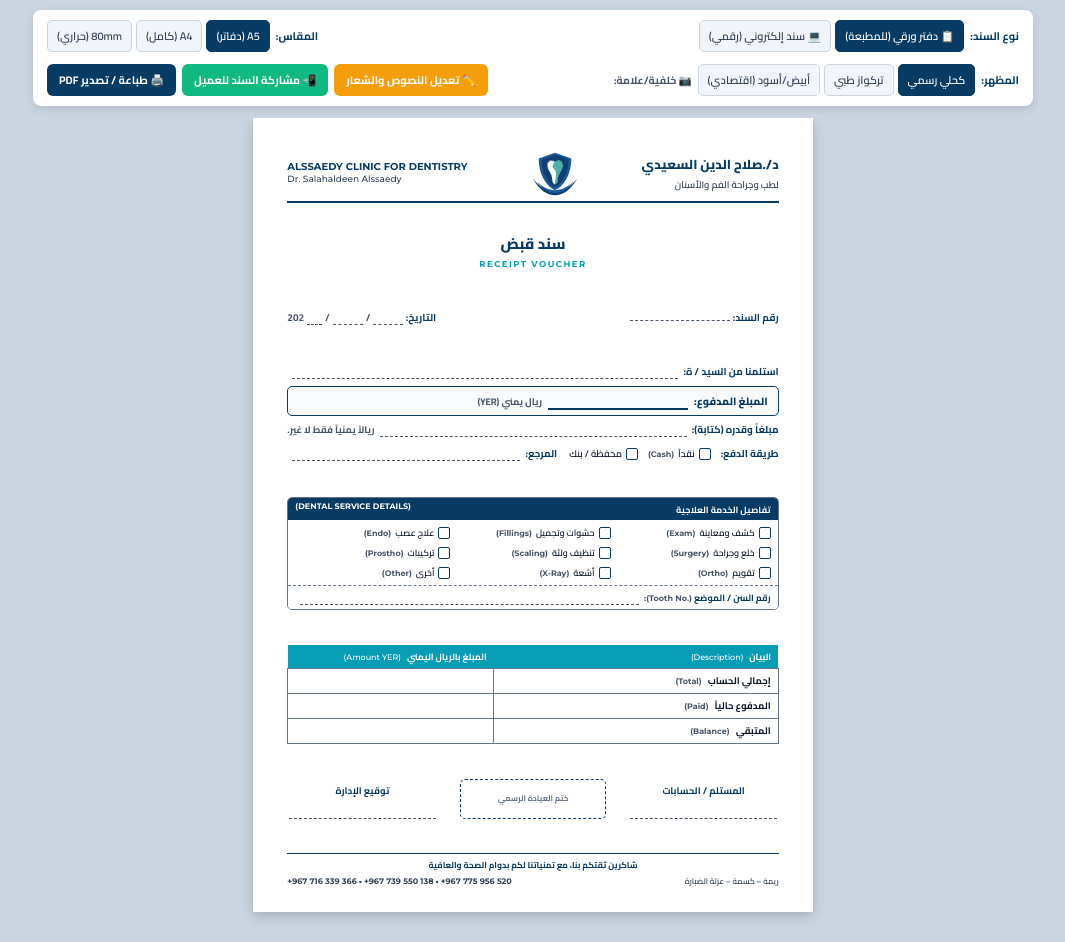
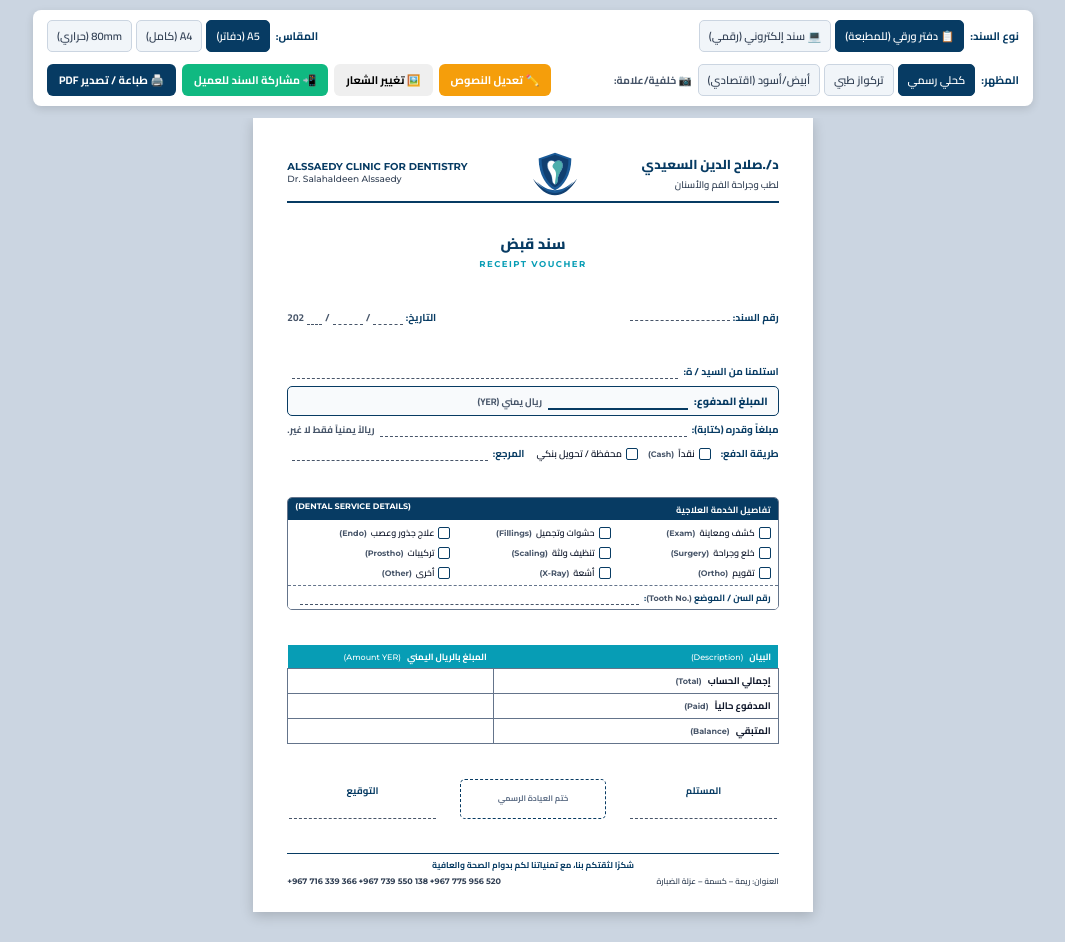
Before and after one commit to Alssaedy50/ALSSAEDY-CLINIC-, a plain HTML site: page src/index.html in a window 1280 px wide. Shown: the whole page, without its empty margins (107-1172 px from the left). Drawn offline with Linux system fonts and the light colour scheme.

Commit message:
ui: improve receipt controls and contact details

```diff
--- a/src/index.html
+++ b/src/index.html
@@ -44,7 +44,8 @@
         </div>
 
         <div class="toolbar-section actions-group">
-            <button type="button" class="action-btn edit-btn" id="btnEdit" onclick="toggleEditMode()">✏️ تعديل النصوص والشعار</button>
+            <button type="button" class="action-btn edit-btn" id="btnEdit" onclick="toggleEditMode()">✏️ تعديل النصوص</button>
+            <button type="button" class="action-btn logo-btn" id="btnLogoUpload" onclick="triggerLogoUpload()">🖼️ تغيير الشعار</button>
             <input type="file" id="logoUploader" accept="image/*" style="display:none;" aria-label="رفع شعار العيادة">
             <button type="button" class="action-btn share-btn" id="btnShare" onclick="shareReceipt()">📲 مشاركة السند للعميل</button>
             <button type="button" class="action-btn print-btn" onclick="window.print()">🖨️ طباعة / تصدير PDF</button>
@@ -132,7 +133,7 @@
                     </label>
                     <label class="check-item">
                         <input type="radio" class="digital-only check-interactive" name="paymentMethod" value="wallet-bank" aria-label="محفظة أو بنك">
-                        <span class="box-check manual-only"></span> محفظة / بنك
+                        <span class="box-check manual-only"></span> محفظة / تحويل بنكي
                     </label>
                     <span class="field-label ref-label">المرجع:</span>
                     <span class="manual-only write-line flex-fill"></span>
@@ -149,7 +150,7 @@
                 <div class="services-grid">
                     <div class="service-box"><input type="checkbox" class="digital-only check-interactive"><span class="box-check manual-only"></span> كشف ومعاينة <span class="en-sub" dir="ltr">(Exam)</span></div>
                     <div class="service-box"><input type="checkbox" class="digital-only check-interactive"><span class="box-check manual-only"></span> حشوات وتجميل <span class="en-sub" dir="ltr">(Fillings)</span></div>
-                    <div class="service-box"><input type="checkbox" class="digital-only check-interactive"><span class="box-check manual-only"></span> علاج عصب <span class="en-sub" dir="ltr">(Endo)</span></div>
+                    <div class="service-box"><input type="checkbox" class="digital-only check-interactive"><span class="box-check manual-only"></span> علاج جذور وعصب <span class="en-sub" dir="ltr">(Endo)</span></div>
                     <div class="service-box"><input type="checkbox" class="digital-only check-interactive"><span class="box-check manual-only"></span> خلع وجراحة <span class="en-sub" dir="ltr">(Surgery)</span></div>
                     <div class="service-box"><input type="checkbox" class="digital-only check-interactive"><span class="box-check manual-only"></span> تنظيف ولثة <span class="en-sub" dir="ltr">(Scaling)</span></div>
                     <div class="service-box"><input type="checkbox" class="digital-only check-interactive"><span class="box-check manual-only"></span> تركيبات <span class="en-sub" dir="ltr">(Prostho)</span></div>
@@ -202,27 +203,30 @@
             <!-- التواقيع والختم -->
             <section class="auth-section">
                 <div class="auth-box">
-                    <span class="auth-title">المستلم / الحسابات</span>
+                    <span class="auth-title">المستلم</span>
                     <div class="auth-line"></div>
                 </div>
                 <div class="auth-box stamp-container">
                     <span class="stamp-label">ختم العيادة الرسمي</span>
                 </div>
                 <div class="auth-box">
-                    <span class="auth-title">توقيع الإدارة</span>
+                    <span class="auth-title">التوقيع</span>
                     <div class="auth-line"></div>
                 </div>
             </section>
 
             <!-- تذييل السند -->
             <footer class="receipt-footer">
-                <div class="thank-you editable" data-key="thank_msg">شاكرين ثقتكم بنا، مع تمنياتنا لكم بدوام الصحة والعافية</div>
+                <div class="thank-you editable" data-key="thank_msg">شكرًا لثقتكم بنا، مع تمنياتنا لكم بدوام الصحة والعافية</div>
                 <div class="footer-details">
-                    <div class="address editable" data-key="clinic_addr">ريمة – كسمة – عزلة الضبارة</div>
-                    <div class="phones editable" data-key="clinic_phones" dir="ltr">
-                        <span>+967 716 339 366</span> &bull;
-                        <span>+967 739 550 138</span> &bull;
-                        <span>+967 775 956 520</span>
+                    <div class="address-row">
+                        <span class="footer-label">العنوان:</span>
+                        <span class="address editable" data-key="clinic_addr">ريمة – كسمة – عزلة الضبارة</span>
+                    </div>
+                    <div class="phones editable" data-key="clinic_phones" dir="ltr" aria-label="أرقام التواصل">
+                        <span class="phone-item">+967 716 339 366</span>
+                        <span class="phone-item">+967 739 550 138</span>
+                        <span class="phone-item">+967 775 956 520</span>
                     </div>
                 </div>
             </footer>
```
